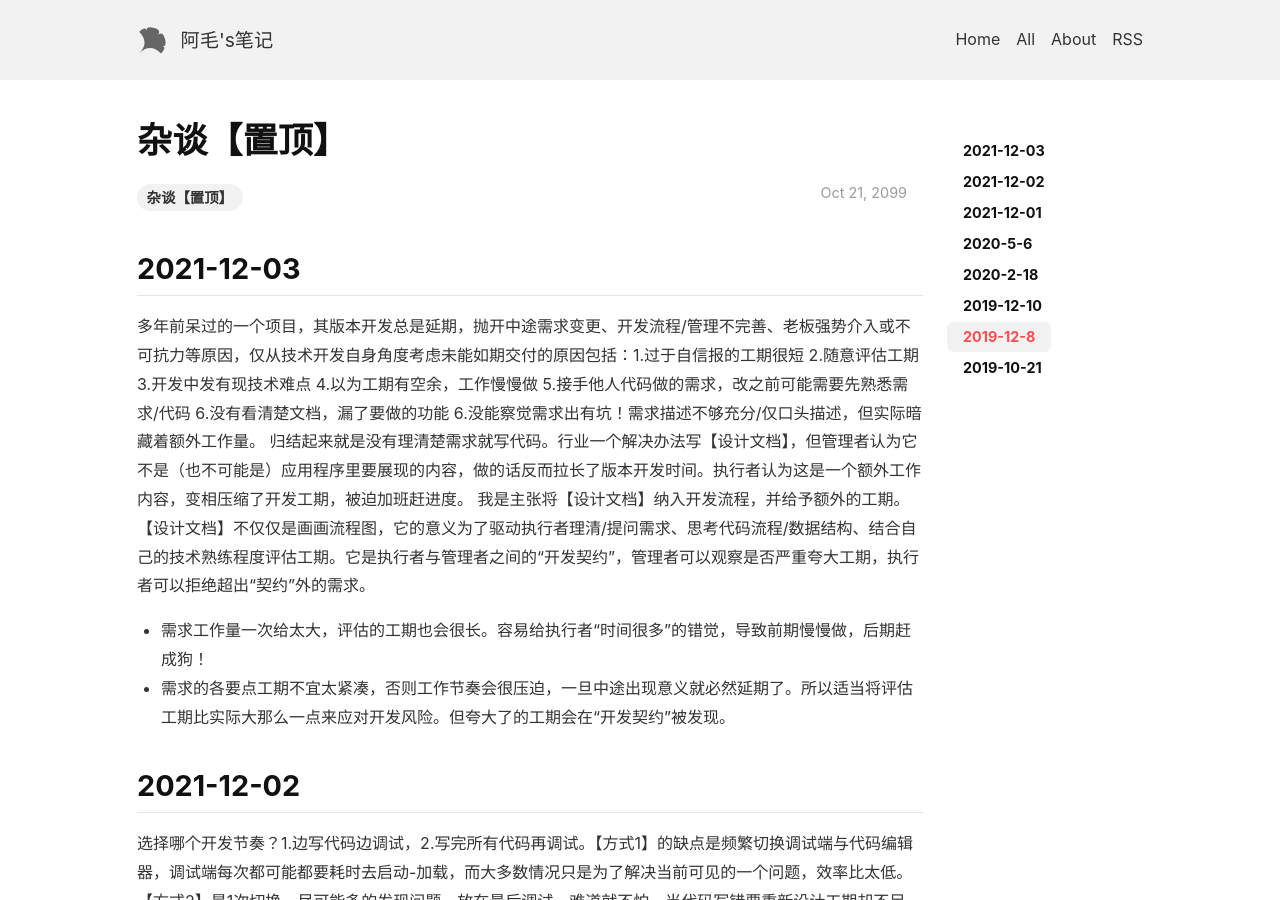
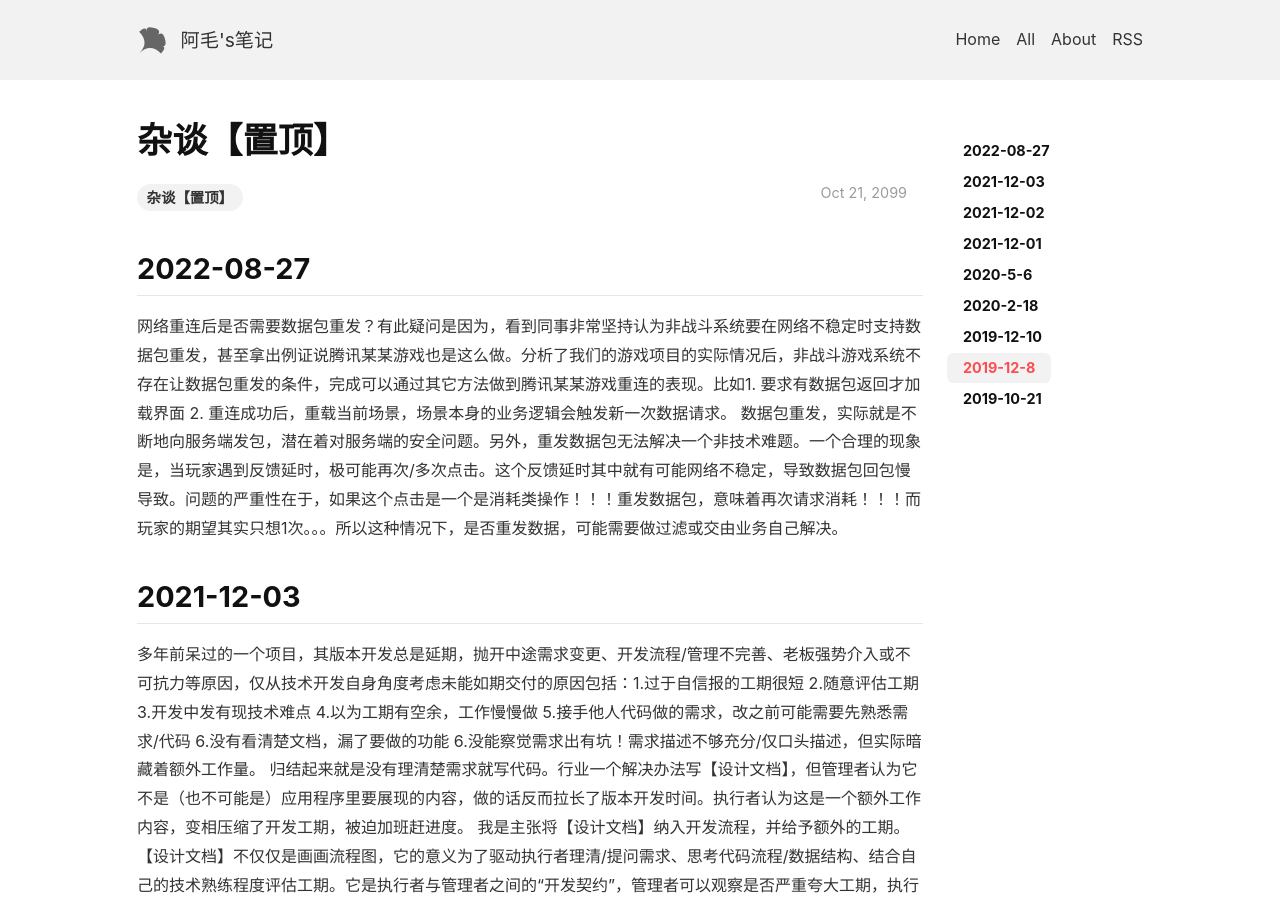
Before and after one commit to lizijie/lizijie.github.io, a Jekyll site: the page built from _posts/2099-10-21-杂谈【置顶】.md, in a window 1280 px wide and 900 px high. Built offline with Jekyll 4.4.1, drawn with Linux system fonts in a browser that asks for light colours; nearby versions of some CDN libraries; comment, search, counter and statistics services are not loaded.

Commit message:
update 2099-10-21-杂谈【置顶】

```diff
--- a/_posts/2099-10-21-杂谈【置顶】.md
+++ b/_posts/2099-10-21-杂谈【置顶】.md
@@ -4,6 +4,12 @@ title: 杂谈【置顶】
 key: 209910211243
 tags: 杂谈【置顶】
 ---
+
+
+2022-08-27
+---
+网络重连后是否需要数据包重发？有此疑问是因为，看到同事非常坚持认为非战斗系统要在网络不稳定时支持数据包重发，甚至拿出例证说腾讯某某游戏也是这么做。分析了我们的游戏项目的实际情况后，非战斗游戏系统不存在让数据包重发的条件，完成可以通过其它方法做到腾讯某某游戏重连的表现。比如1. 要求有数据包返回才加载界面 2. 重连成功后，重载当前场景，场景本身的业务逻辑会触发新一次数据请求。
+数据包重发，实际就是不断地向服务端发包，潜在着对服务端的安全问题。另外，重发数据包无法解决一个非技术难题。一个合理的现象是，当玩家遇到反馈延时，极可能再次/多次点击。这个反馈延时其中就有可能网络不稳定，导致数据包回包慢导致。问题的严重性在于，如果这个点击是一个是消耗类操作！！！重发数据包，意味着再次请求消耗！！！而玩家的期望其实只想1次。。。所以这种情况下，是否重发数据，可能需要做过滤或交由业务自己解决。
 
 2021-12-03
 ---
```
